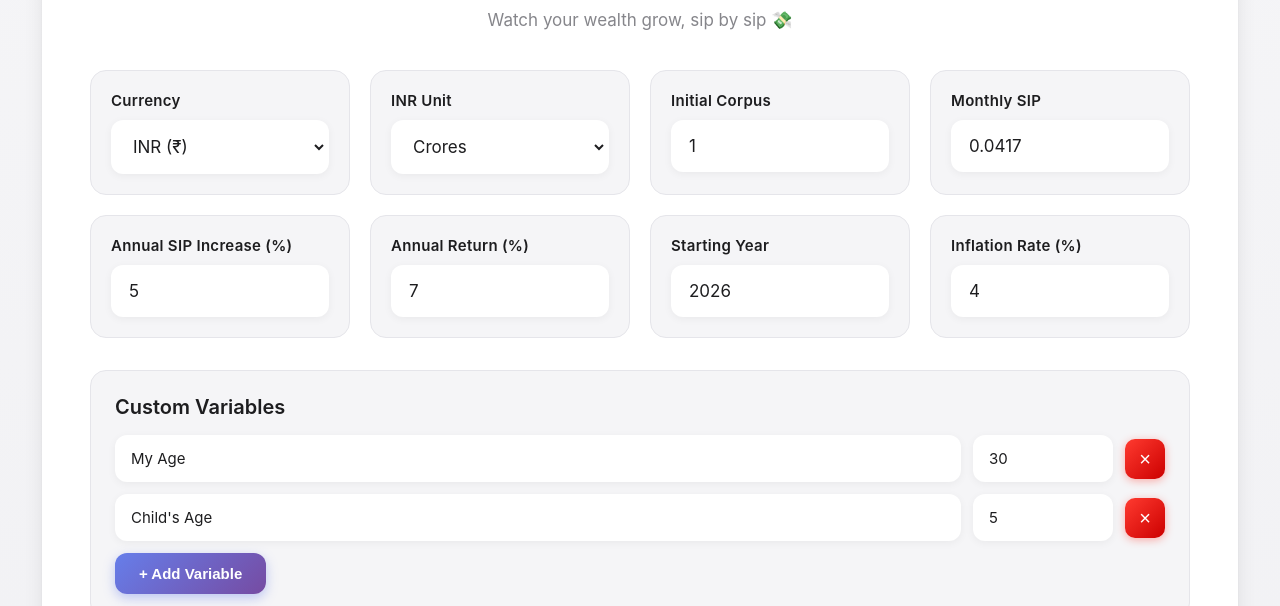
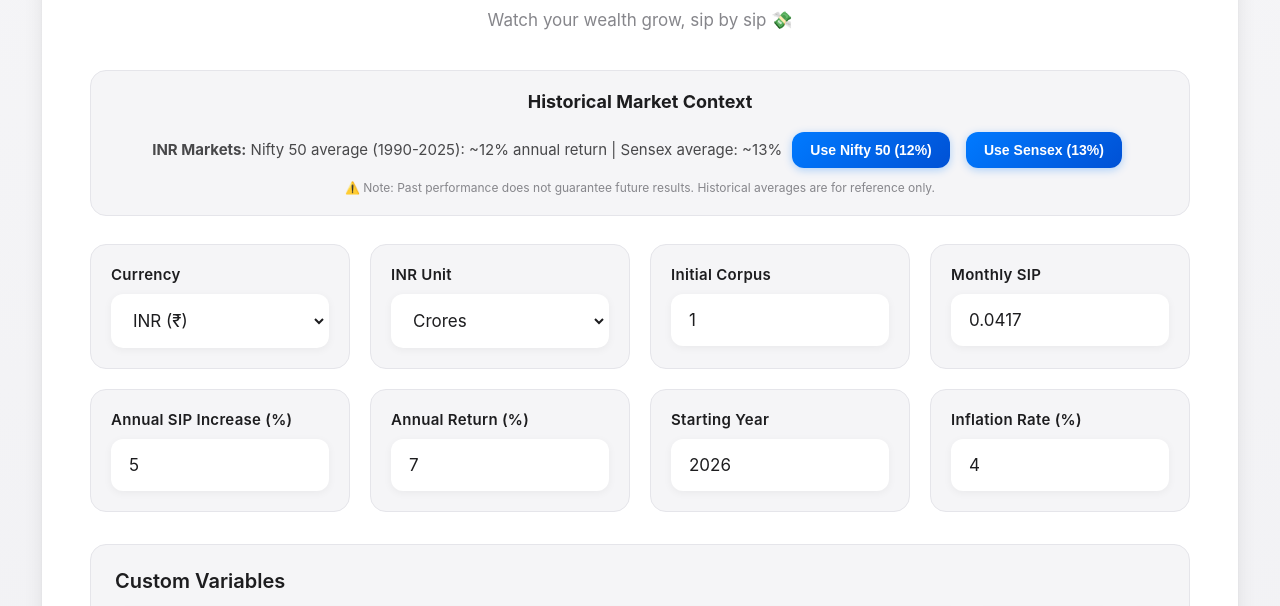
Before and after one commit to jagatheesh/WealthTrack, a plain HTML site: page index.html in a window 1280 px wide. Shown: the part 163-769 px from the top of the page. Drawn offline with nearby package versions, Linux system fonts and the light colour scheme.

Commit message:
Add Historical Performance Context with Nifty/Sensex/S&P 500 data

```diff
--- a/index.html
+++ b/index.html
@@ -263,6 +263,54 @@
             box-shadow: 0 4px 12px rgba(255, 59, 48, 0.5);
         }
 
+        .historical-section {
+            background: #f5f5f7;
+            padding: 20px;
+            border-radius: 16px;
+            border: 1px solid #e5e5ea;
+            margin-bottom: 28px;
+            text-align: center;
+        }
+
+        .historical-section h2 {
+            color: #1d1d1f;
+            font-size: 18px;
+            margin: 0 0 12px 0;
+        }
+
+        .historical-note {
+            color: #48484a;
+            font-size: 15px;
+            margin: 0 0 12px 0;
+            line-height: 1.6;
+        }
+
+        .historical-btn {
+            display: inline-block;
+            margin: 8px 6px 0;
+            padding: 10px 18px;
+            background: linear-gradient(135deg, #007aff 0%, #0051d5 100%);
+            color: white;
+            border: none;
+            border-radius: 12px;
+            font-size: 14px;
+            font-weight: 600;
+            cursor: pointer;
+            transition: all 0.2s ease;
+            box-shadow: 0 2px 8px rgba(0, 122, 255, 0.3);
+        }
+
+        .historical-btn:hover {
+            transform: scale(1.05);
+            box-shadow: 0 4px 12px rgba(0, 122, 255, 0.4);
+        }
+
+        .disclaimer {
+            color: #86868b;
+            font-size: 12px;
+            margin: 12px 0 0 0;
+        }
+
         @media (max-width: 768px) {
             .container {
                 padding: 32px 24px;
@@ -282,6 +330,20 @@
     <div class="container">
         <h1>MilestoneMoney</h1>
         <p class="subtitle">Watch your wealth grow, sip by sip 💸</p>
+
+        <div class="historical-section">
+            <h2>Historical Market Context</h2>
+            <div id="historical-info">
+                <p class="historical-note">
+                    <strong>INR Markets:</strong> Nifty 50 average (1990-2025): ~12% annual return | Sensex average: ~13%
+                    <button class="historical-btn" onclick="setHistoricalReturn('nifty')">Use Nifty 50 (12%)</button>
+                    <button class="historical-btn" onclick="setHistoricalReturn('sensex')">Use Sensex (13%)</button>
+                </p>
+            </div>
+            <p class="disclaimer">
+                ⚠️ Note: Past performance does not guarantee future results. Historical averages are for reference only.
+            </p>
+        </div>
 
         <!--
         Alternative catchy taglines:
@@ -775,6 +837,43 @@
             });
         }
 
+        function setHistoricalReturn(index) {
+            const returnInput = document.getElementById('return');
+            if (index === 'nifty') {
+                returnInput.value = 12;
+            } else if (index === 'sensex') {
+                returnInput.value = 13;
+            } else if (index === 'sp500') {
+                returnInput.value = 10;
+            } else if (index === 'dow') {
+                returnInput.value = 9;
+            }
+            calculate(); // Recalculate with new return rate
+        }
+
+        function updateHistoricalInfo() {
+            const currency = document.getElementById('currency').value;
+            const historicalInfoDiv = document.getElementById('historical-info');
+
+            if (currency === 'INR') {
+                historicalInfoDiv.innerHTML = `
+                    <p class="historical-note">
+                        <strong>INR Markets:</strong> Nifty 50 average (1990-2025): ~12% annual return | Sensex average: ~13%
+                        <button class="historical-btn" onclick="setHistoricalReturn('nifty')">Use Nifty 50 (12%)</button>
+                        <button class="historical-btn" onclick="setHistoricalReturn('sensex')">Use Sensex (13%)</button>
+                    </p>
+                `;
+            } else {
+                historicalInfoDiv.innerHTML = `
+                    <p class="historical-note">
+                        <strong>USD Markets:</strong> S&P 500 average (1950-2025): ~10% annual return | Dow Jones average: ~9%
+                        <button class="historical-btn" onclick="setHistoricalReturn('sp500')">Use S&P 500 (10%)</button>
+                        <button class="historical-btn" onclick="setHistoricalReturn('dow')">Use Dow Jones (9%)</button>
+                    </p>
+                `;
+            }
+        }
+
         function updateInputSteps() {
             const currency = document.getElementById('currency').value;
             const inrUnit = document.getElementById('inrUnit').value;
@@ -810,6 +909,7 @@
                 document.getElementById('initial').value = 10000;
                 document.getElementById('annual').value = 416.67; // ~$5000 per year / 12 months
             }
+            updateHistoricalInfo();
             updateInputSteps();
             calculate();
         });
@@ -823,6 +923,7 @@
         document.getElementById('inflation').addEventListener('change', calculate);
 
         updateInputSteps();
+        updateHistoricalInfo();
 
         // Add default variables
         addCustomVariable();
```
